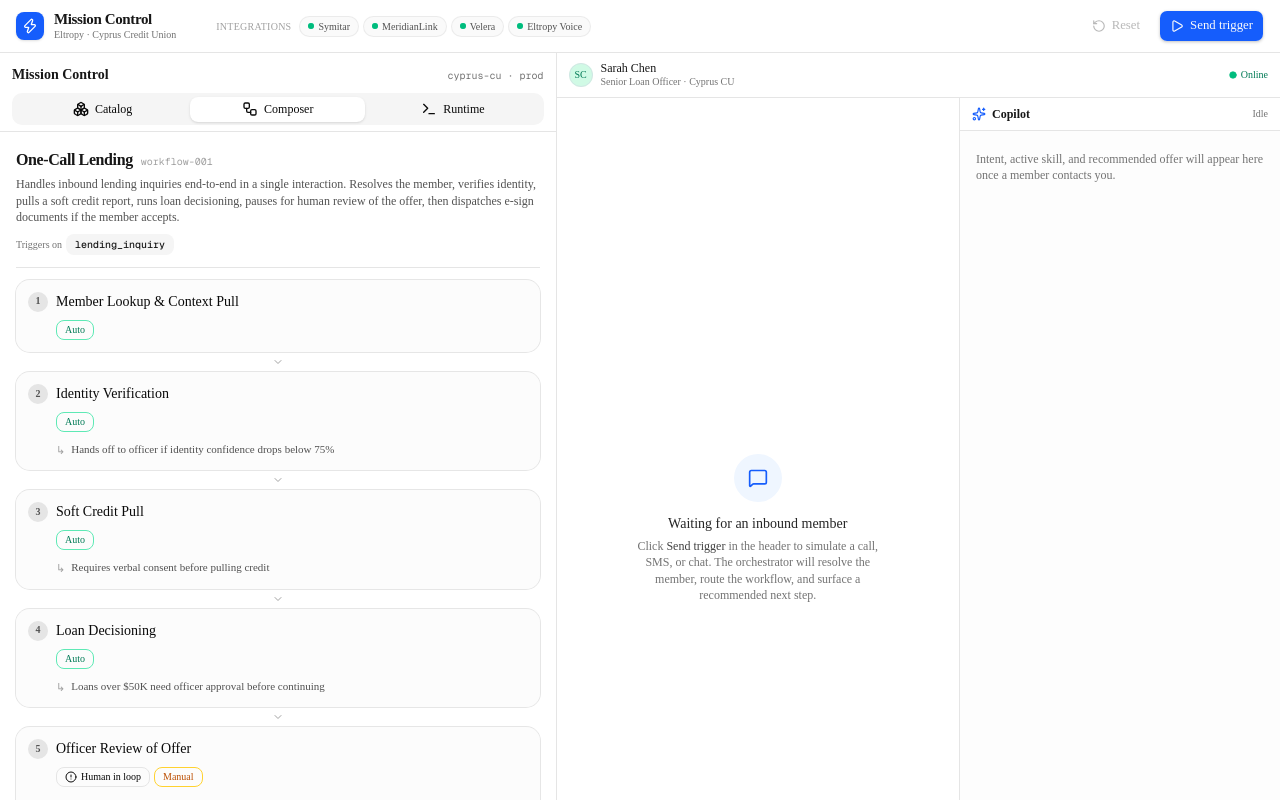
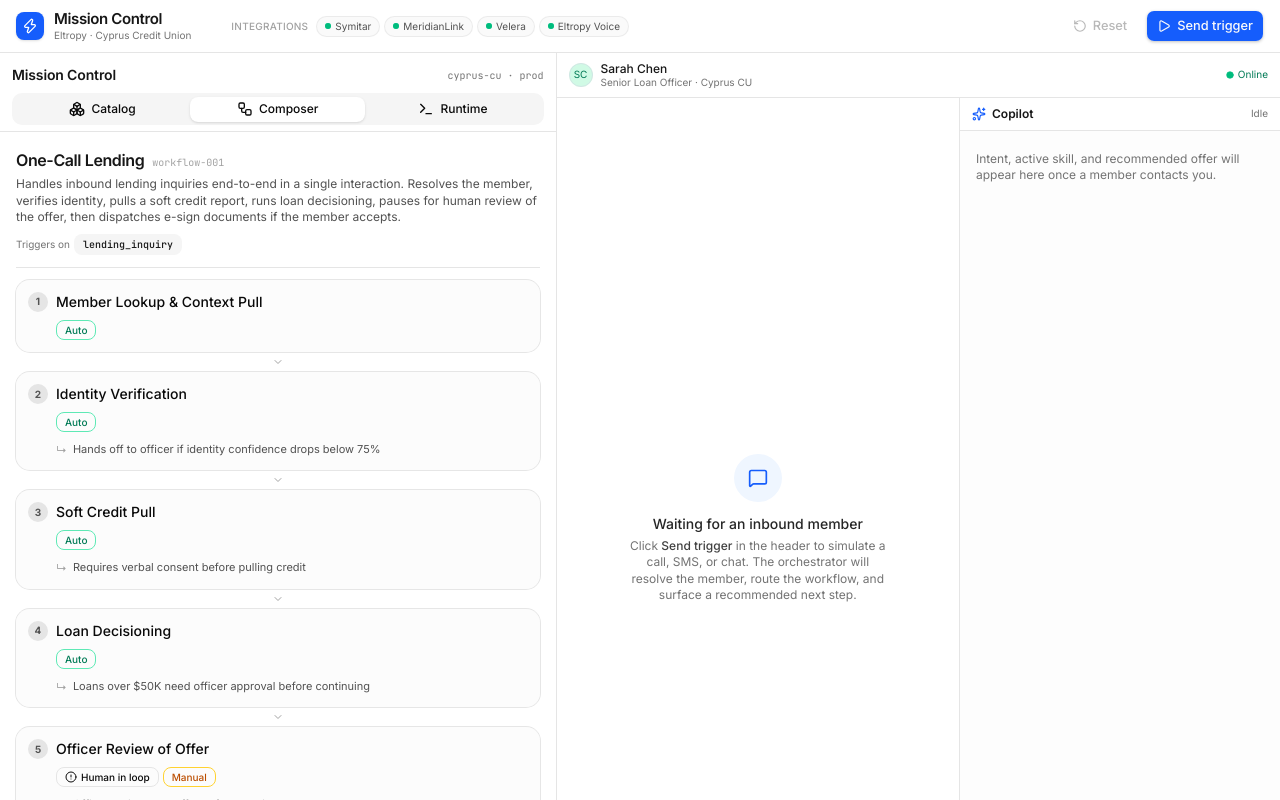
Before and after one commit to OrangeAKA/eltropy-ps, a Next.js app: page / in a window 1280 px wide. Shown: the top 800 px of the page. Built offline with nearby package versions, Linux system fonts and the light colour scheme.

Commit message:
fonts: switch to Inter + JetBrains Mono, fix broken --font-sans variable

```diff
--- a/app/globals.css
+++ b/app/globals.css
@@ -7,8 +7,12 @@
 @theme inline {
   --color-background: var(--background);
   --color-foreground: var(--foreground);
-  --font-sans: var(--font-sans);
-  --font-mono: var(--font-geist-mono);
+  --font-sans:
+    var(--font-sans), ui-sans-serif, system-ui, -apple-system, "Segoe UI",
+    Roboto, "Helvetica Neue", Arial, sans-serif;
+  --font-mono:
+    var(--font-mono), ui-monospace, SFMono-Regular, Menlo, Monaco, Consolas,
+    monospace;
   --font-heading: var(--font-sans);
   --color-sidebar-ring: var(--sidebar-ring);
   --color-sidebar-border: var(--sidebar-border);
@@ -122,9 +126,17 @@
     @apply border-border outline-ring/50;
   }
   body {
-    @apply bg-background text-foreground;
+    @apply bg-background text-foreground font-sans;
+    font-feature-settings: "cv11", "ss01", "ss03";
+    text-rendering: optimizeLegibility;
   }
   html {
     @apply font-sans;
   }
+  h1, h2, h3, h4, h5, h6 {
+    letter-spacing: -0.01em;
+  }
+  .font-mono, code, pre {
+    font-feature-settings: "calt", "liga" 0;
+  }
 }
--- a/app/layout.tsx
+++ b/app/layout.tsx
@@ -1,15 +1,17 @@
 import type { Metadata } from "next";
-import { Geist, Geist_Mono } from "next/font/google";
+import { Inter, JetBrains_Mono } from "next/font/google";
 import "./globals.css";
 
-const geistSans = Geist({
-  variable: "--font-geist-sans",
+const inter = Inter({
+  variable: "--font-sans",
   subsets: ["latin"],
+  display: "swap",
 });
 
-const geistMono = Geist_Mono({
-  variable: "--font-geist-mono",
+const jetbrainsMono = JetBrains_Mono({
+  variable: "--font-mono",
   subsets: ["latin"],
+  display: "swap",
 });
 
 export const metadata: Metadata = {
@@ -26,9 +28,9 @@ export default function RootLayout({
   return (
     <html
       lang="en"
-      className={`${geistSans.variable} ${geistMono.variable} h-full antialiased`}
+      className={`${inter.variable} ${jetbrainsMono.variable} h-full antialiased`}
     >
-      <body className="min-h-full flex flex-col bg-neutral-50 text-neutral-900">
+      <body className="min-h-full flex flex-col bg-neutral-50 text-neutral-900 font-sans">
         {children}
       </body>
     </html>
```
